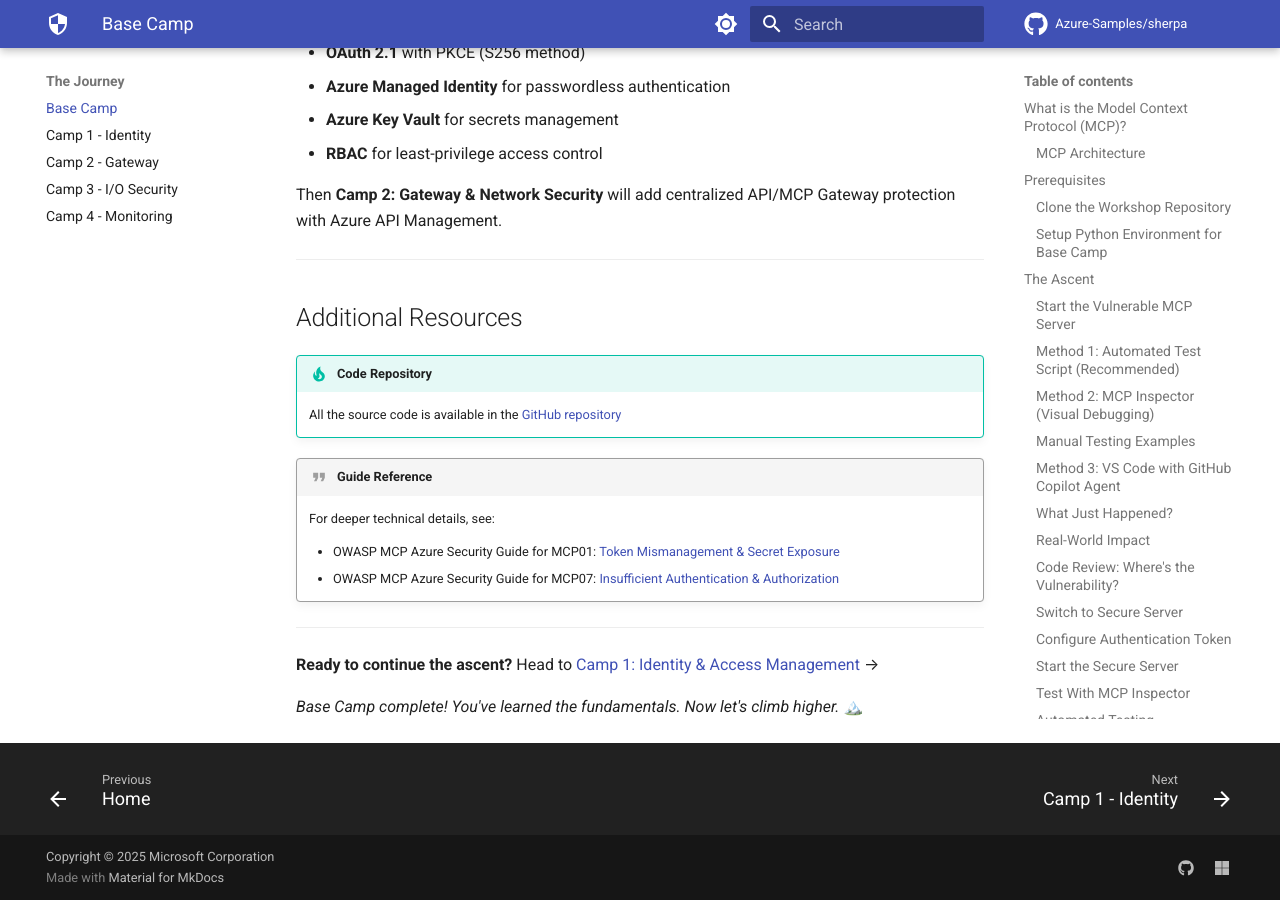
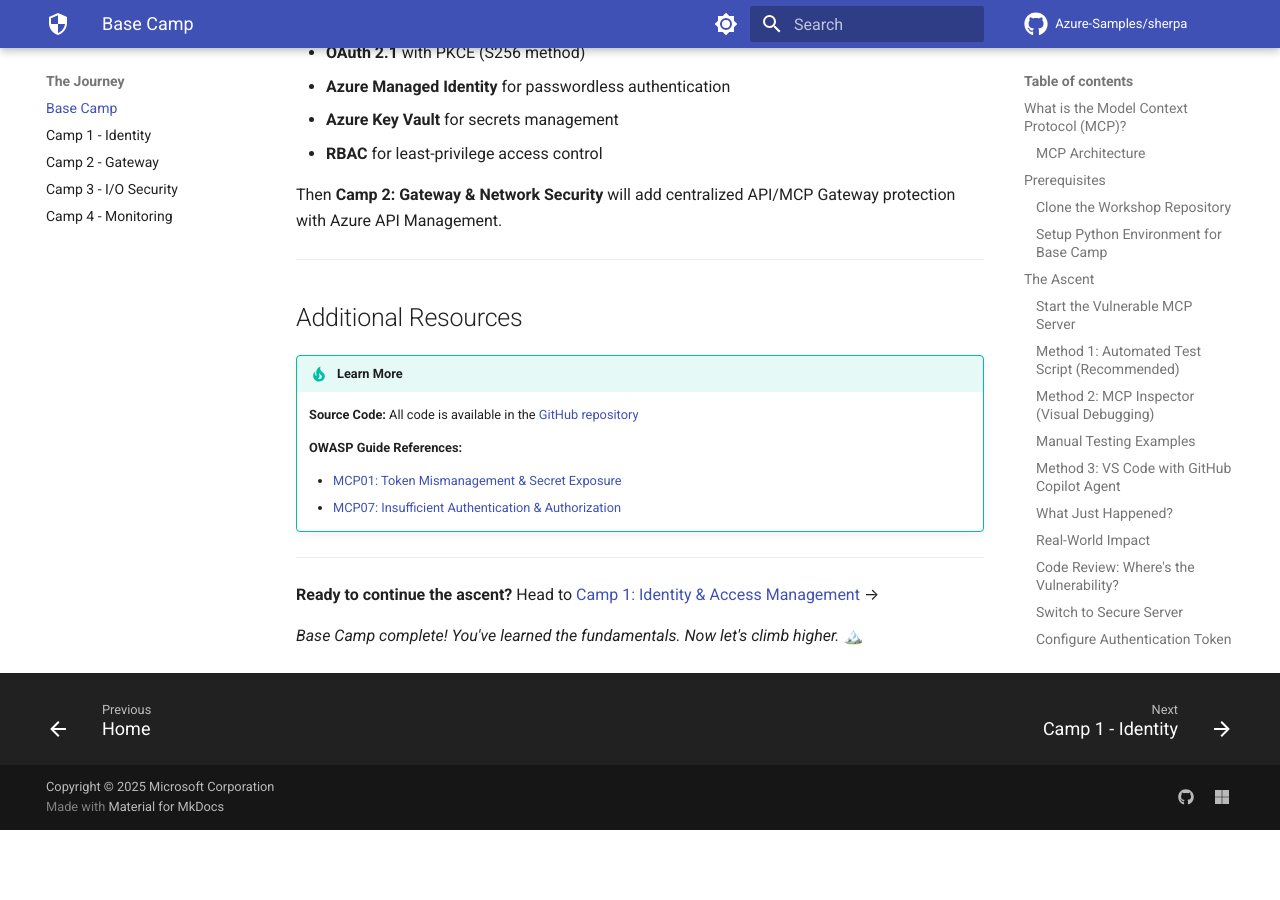
Before and after one commit to Azure-Samples/sherpa, an MkDocs documentation site: the page built from docs/camps/base-camp.md, in a window 1280 px wide and 900 px high, scrolled down 4120 px. Built offline with MkDocs 1.6.1 and Material for MkDocs 9.7.7, drawn with Linux system fonts in a browser that asks for light colours; emoji names are drawn with the system emoji font; comment, search, counter and statistics services are not loaded; after the commit the page ends 4950 px from its top, so only the background shows below that; part of the change alters nothing that is shown.

Commit message:
Minor cleanup

````diff
--- a/docs/camps/base-camp.md
+++ b/docs/camps/base-camp.md
@@ -247,7 +247,9 @@ Click any waypoint below to expand its instructions and continue your ascent.
     !!! danger "The Vulnerability"
         - The MCP server has NO authentication mechanism
         - ANY client can connect and access ANY resource
-        - There's no check to verify the client's identity or permissions
+        - There's no code checking WHO is making the request
+        - Both the resource handler and tool are completely open
+        - Any client that can reach the server can call these functions with any `user_id` and retrieve sensitive data
 
     ### Real-World Impact
 
@@ -284,9 +286,6 @@ Click any waypoint below to expand its instructions and continue your ascent.
 
     ⚠️  WARNING: This data was accessed without authentication via HTTP!"""
     ```
-
-    !!! bug "The Problem"
-        There's no code checking WHO is making the request! Both the resource handler and tool are completely open. Any client that can reach the server can call these functions with any `user_id` and retrieve sensitive data.
 
 ??? success "Waypoint 4: Implement Security"
 
@@ -365,7 +364,7 @@ Click any waypoint below to expand its instructions and continue your ascent.
 
     The test script uses **FastMCP Client** (`fastmcp.client.Client`) with **BearerAuth** to programmatically test the secure server.
 
-    This will automatically test:
+    The script validates:
 
     :white_check_mark: Test 1: Connection WITH token succeeds (user_001 can access own data)
     :white_check_mark: Test 2: Connection WITHOUT token fails (401 Unauthorized)
@@ -463,22 +462,22 @@ Click any waypoint below to expand its instructions and continue your ascent.
     ```
 
     !!! check "Key Security Features"
-        :white_check_mark: **Token-based authentication** - FastMCP's StaticTokenVerifier validates Bearer tokens
-        :white_check_mark: **Context injection** - Authenticated user info available in `Context` parameter
-        :white_check_mark: **Authorization checks** - Every tool validates user can access requested data
-        :white_check_mark: **Streamable HTTP** - Modern MCP transport protocol
+        **Token-based authentication** - FastMCP's StaticTokenVerifier validates Bearer tokens
+        **Context injection** - Authenticated user info available in `Context` parameter
+        **Authorization checks** - Every tool validates user can access requested data
+        **Streamable HTTP** - Modern MCP transport protocol
 
     ### ⚠️ Important: This Is NOT Production-Ready!
 
     While this fixes the Base Camp vulnerability, **do not use this approach in production**:
 
     !!! warning "Demo Limitations"
-        :x: **Simple bearer token** - No expiration, no rotation
-        :x: **Token in environment variable** - Can leak in logs/errors
-        :x: **Hardcoded user mapping** - Token directly maps to user_001 for demo purposes
-        :x: **No token refresh** - Can't revoke access easily
-        :x: **No audit logging** - Can't track access
-        :x: **No rate limiting** - Vulnerable to brute force
+        **Simple bearer token** - No expiration, no rotation
+        **Token in environment variable** - Can leak in logs/errors
+        **Hardcoded user mapping** - Token directly maps to user_001 for demo purposes
+        **No token refresh** - Can't revoke access easily
+        **No audit logging** - Can't track access
+        **No rate limiting** - Vulnerable to brute force
 
     !!! info "Why FastMCP's StaticTokenVerifier?"
         FastMCP provides built-in authentication for learning and prototyping. The StaticTokenVerifier is intentionally simple - it maps predefined tokens to user identities. This is perfect for understanding authentication concepts, but production systems need dynamic token validation (JWT), token rotation, and integration with identity providers.
@@ -487,21 +486,21 @@ Click any waypoint below to expand its instructions and continue your ascent.
 
     In **Camp 1: Identity & Access Management**, you'll implement:
 
-    :white_check_mark: **OAuth 2.1 with PKCE** - Industry-standard authentication
-    :white_check_mark: **Azure Entra ID** - Enterprise identity provider
-    :white_check_mark: **Azure Managed Identity** - Passwordless authentication
-    :white_check_mark: **Azure Key Vault** - Secure secrets storage (no .env files!)
-    :white_check_mark: **JWT tokens** - With expiration, refresh, and validation
-    :white_check_mark: **RBAC** - Role-based access control for fine-grained permissions
-    :white_check_mark: **Audit logging** - Track every access for compliance
+    :material-check: **OAuth 2.1 with PKCE** - Industry-standard authentication
+    :material-check: **Azure Entra ID** - Enterprise identity provider
+    :material-check: **Azure Managed Identity** - Passwordless authentication
+    :material-check: **Azure Key Vault** - Secure secrets storage (no .env files!)
+    :material-check: **JWT tokens** - With expiration, refresh, and validation
+    :material-check: **RBAC** - Role-based access control for fine-grained permissions
+    :material-check: **Audit logging** - Track every access for compliance
 
 ## Summary & Key Takeaways
 
 !!! success "What You've Learned"
-    :white_check_mark: **Vulnerability Demonstrated:** Unauthenticated MCP servers expose all data
-    :white_check_mark: **OWASP Risk:** MCP07 - Insufficient Authentication & Authorization
-    :white_check_mark: **Fix Applied:** Token-based authentication on every request
-    :white_check_mark: **Pattern Learned:** The "vulnerable → exploit → fix → validate" methodology
+    **Vulnerability Demonstrated:** Unauthenticated MCP servers expose all data
+    **OWASP Risk:** MCP07 - Insufficient Authentication & Authorization
+    **Fix Applied:** Token-based authentication on every request
+    **Pattern Learned:** The "vulnerable → exploit → fix → validate" methodology
 
 ### What's Next in Camp 1?
 
@@ -518,14 +517,13 @@ Then **Camp 2: Gateway & Network Security** will add centralized API/MCP Gateway
 
 ## Additional Resources
 
-!!! tip "Code Repository"
-    All the source code is available in the [GitHub repository](https://github.com/Azure-Samples/sherpa/tree/main/camps/base-camp)
+!!! tip "Learn More"
+    **Source Code:** All code is available in the [GitHub repository](https://github.com/Azure-Samples/sherpa/tree/main/camps/base-camp)
 
-!!! quote "Guide Reference"
-    For deeper technical details, see:
+    **OWASP Guide References:**
 
-    - OWASP MCP Azure Security Guide for MCP01: [Token Mismanagement & Secret Exposure](https://microsoft.github.io/mcp-azure-security-guide/mcp/mcp01-token-mismanagement/)
-    - OWASP MCP Azure Security Guide for MCP07: [Insufficient Authentication & Authorization](https://microsoft.github.io/mcp-azure-security-guide/mcp/mcp07-authz/)
+    - [MCP01: Token Mismanagement & Secret Exposure](https://microsoft.github.io/mcp-azure-security-guide/mcp/mcp01-token-mismanagement/)
+    - [MCP07: Insufficient Authentication & Authorization](https://microsoft.github.io/mcp-azure-security-guide/mcp/mcp07-authz/)
 
 ---
 
````
